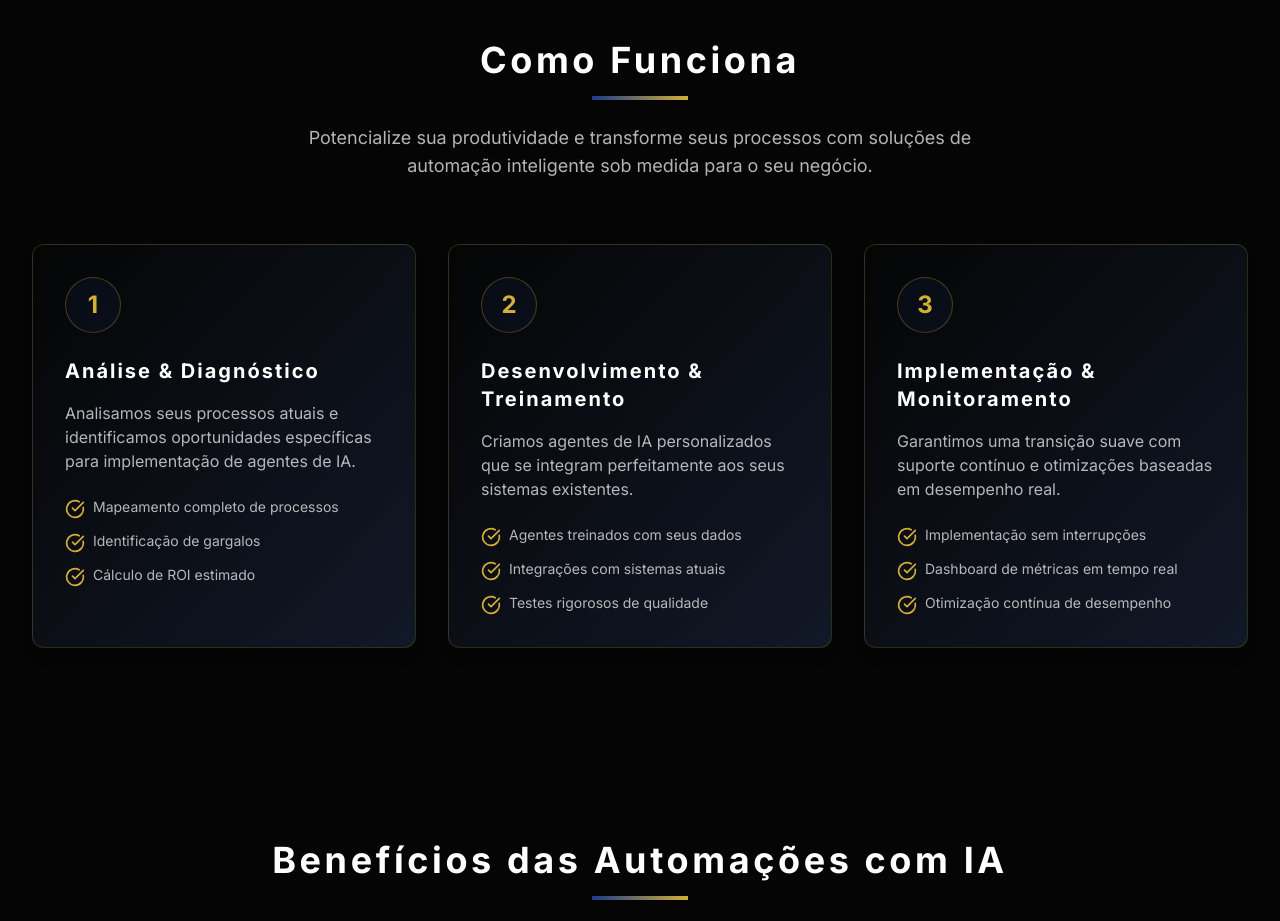
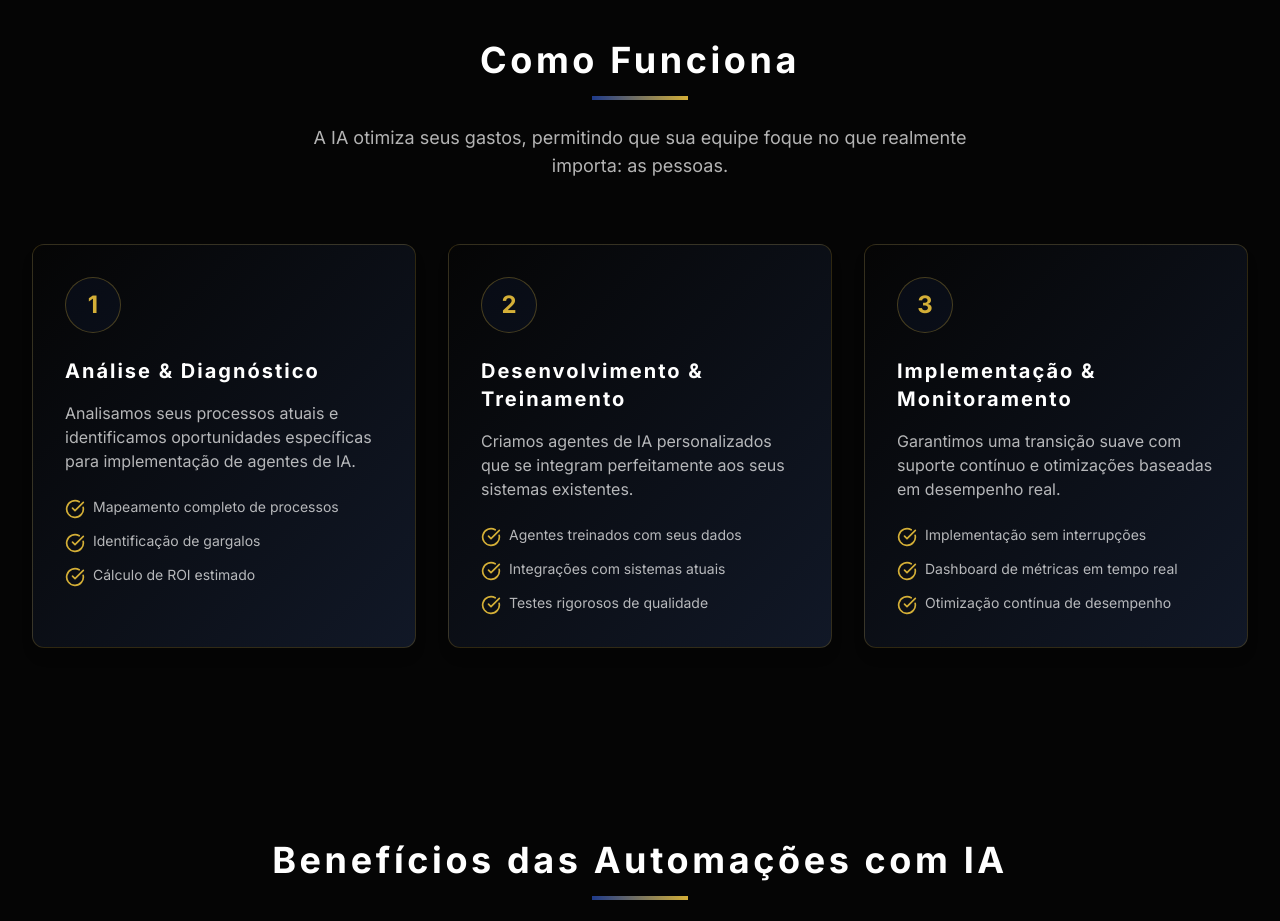
Before and after one commit to tecdsantana/automato-web-persuasion, a React (Vite) app: page / in a window 1280 px wide. Shown: the part 820-1741 px from the top of the page. Built offline with nearby package versions, Linux system fonts and the light colour scheme.

Commit message:
Visual edit in Lovable
Edited UI in Lovable

```diff
--- a/src/components/HowItWorks.tsx
+++ b/src/components/HowItWorks.tsx
@@ -6,7 +6,7 @@ const HowItWorks = () => {
         <div className="text-center mb-16">
           <h2 className="text-3xl md:text-4xl font-bold mb-4 text-white">Como Funciona</h2>
           <div className="h-1 w-24 bg-gradient-to-r from-automato-blue to-automato-gold mx-auto mb-6"></div>
-          <p className="text-lg text-white/70 max-w-2xl mx-auto">Potencialize sua produtividade e transforme seus processos com soluções de automação inteligente sob medida para o seu negócio.</p>
+          <p className="text-lg text-white/70 max-w-2xl mx-auto">A IA otimiza seus gastos, permitindo que sua equipe foque no que realmente importa: as pessoas.</p>
         </div>
 
         <div className="grid grid-cols-1 md:grid-cols-3 gap-8">
```
